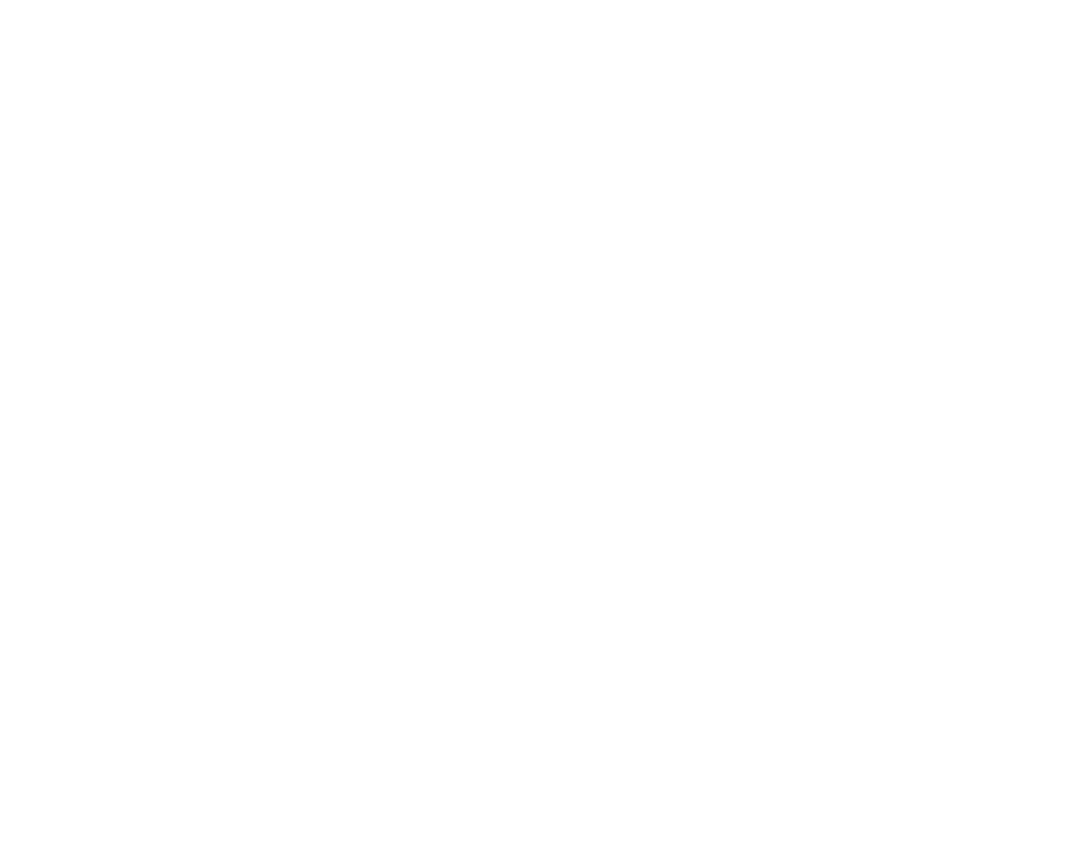
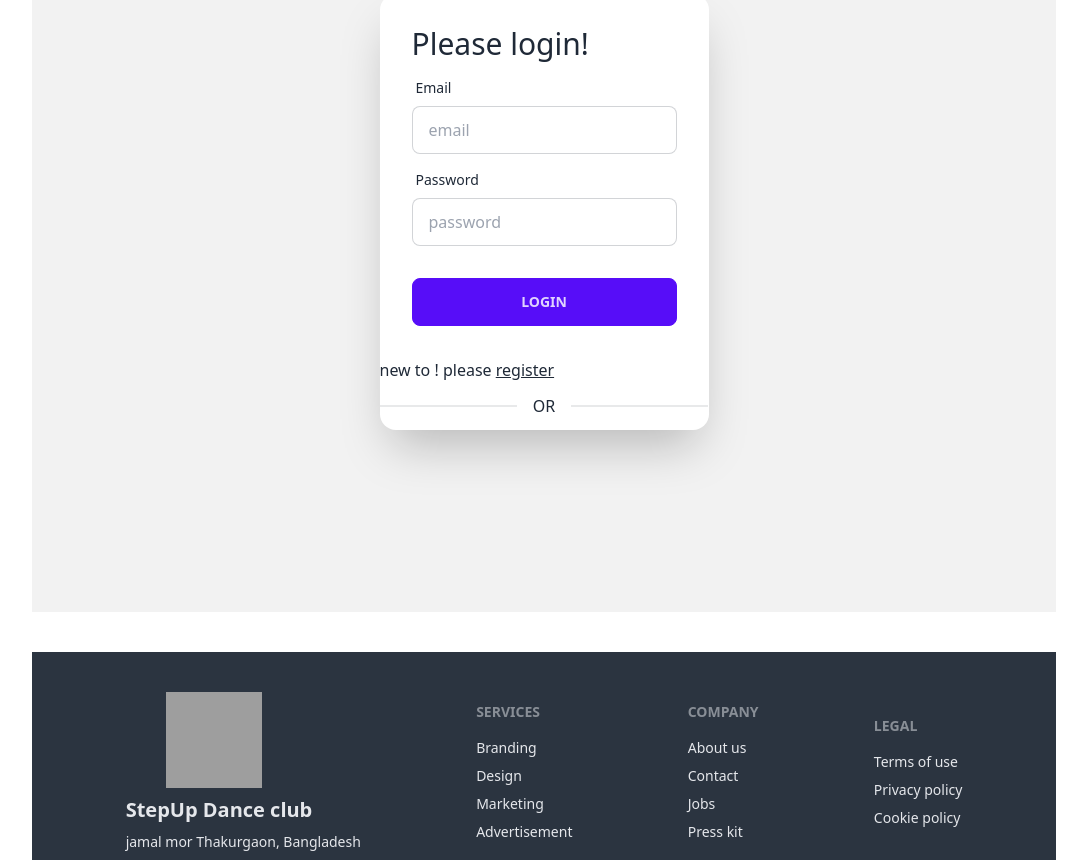
Before and after one commit to Ditul-Roy/stepup-dance-client, a React (Vite) app: page /login in a window 1280 px wide. Before the commit this address had no page. Shown: the part 260-1120 px from the top of the page, without its empty margins (96-1183 px from the left). Before the commit the page ends 800 px from the top, so only its background shows below. Built offline with nearby package versions, Linux system fonts and the light colour scheme; grey boxes are pictures that could not be loaded.

Commit message:
login and registration form added

```diff
--- a/src/pages/Shared/Footer/Footer.jsx
+++ b/src/pages/Shared/Footer/Footer.jsx
@@ -6,11 +6,11 @@
         <footer className="footer footer-center p-10 bg-neutral text-neutral-content mt-10">
             <div className='footer text-gray-200'>
                 <div>
-                    <img className='h-24 w-24' src="https://i.ibb.co/q7dgC9w/pngegg-8.png" alt="" />
-                    <p className="font-bold text-xl">
+                    <img className='h-24 w-24 lg:ms-10' src="https://i.ibb.co/q7dgC9w/pngegg-8.png" alt="" />
+                    <p className="font-bold text-xl text-center">
                         StepUp Dance club
                     </p>
-                    <p>Providing reliable tech since 1992</p>
+                    <p>jamal mor Thakurgaon, Bangladesh</p>
                 </div>
                 <div>
                     <span className="footer-title">Services</span>
--- a/src/pages/Shared/Navbar/Navbar.jsx
+++ b/src/pages/Shared/Navbar/Navbar.jsx
@@ -9,6 +9,7 @@
         <li><Link to='/'>classes</Link></li>
         <li><Link to='/'>dashboard</Link></li>
         <li><Link to='/'>profile</Link></li>
+        <li><Link to='/login'>log in</Link></li>
     </>
     return (
         <div className="navbar bg-black bg-opacity-40 text-white uppercase">
--- /dev/null
+++ b/src/pages/Shared/login/Login/Login.jsx
@@ -0,0 +1,35 @@
+import React from 'react';
+import { Link } from 'react-router-dom';
+
+const Login = () => {
+    return (
+        <div className="hero min-h-screen bg-base-200">
+            <div className="hero-content">
+                <div className="card flex-shrink-0 w-full max-w-sm shadow-2xl bg-base-100">
+                    <div className="card-body">
+                        <h1 className='text-3xl text-bold'>Please login!</h1>
+                        <div className="form-control">
+                            <label className="label">
+                                <span className="label-text">Email</span>
+                            </label>
+                            <input type="text" placeholder="email" className="input input-bordered" />
+                        </div>
+                        <div className="form-control">
+                            <label className="label">
+                                <span className="label-text">Password</span>
+                            </label>
+                            <input type="text" placeholder="password" className="input input-bordered" />
+                        </div>
+                        <div className="form-control mt-6">
+                            <button className="btn btn-primary">Login</button>
+                        </div>
+                    </div>
+                    <p>new to ! please <Link className='underline' to='/register'>register</Link></p>
+                    <div className='divider'>OR</div>
+                </div>
+            </div>
+        </div>
+    );
+};
+
+export default Login;
--- /dev/null
+++ b/src/pages/Shared/login/Register/Register.jsx
@@ -0,0 +1,53 @@
+import React from 'react';
+import { Link } from 'react-router-dom';
+
+const Register = () => {
+    return (
+        <div className="hero min-h-screen bg-base-200">
+            <div className="hero-content">
+                <div className="card flex-shrink-0 w-full max-w-sm shadow-2xl bg-base-100">
+                    <div className="card-body">
+                        <h1 className='text-3xl text-bold'>Please Register!</h1>
+                        <div className="form-control">
+                            <label className="label">
+                                <span className="label-text">Name</span>
+                            </label>
+                            <input type="text" placeholder="name" className="input input-bordered" />
+                        </div>
+                        <div className="form-control">
+                            <label className="label">
+                                <span className="label-text">Email</span>
+                            </label>
+                            <input type="email" placeholder="email" className="input input-bordered" />
+                        </div>
+                        <div className="form-control">
+                            <label className="label">
+                                <span className="label-text">Password</span>
+                            </label>
+                            <input type="password" placeholder="password" className="input input-bordered" />
+                        </div>
+                        <div className="form-control">
+                            <label className="label">
+                                <span className="label-text">Confirm Password</span>
+                            </label>
+                            <input type="password" placeholder="confirm password" className="input input-bordered" />
+                        </div>
+                        <div className="form-control">
+                            <label className="label">
+                                <span className="label-text">PhotoURL</span>
+                            </label>
+                            <input type="text" placeholder="photoURL" className="input input-bordered" />
+                        </div>
+                        <div className="form-control mt-6">
+                            <button className="btn btn-primary">Login</button>
+                        </div>
+                    </div>
+                    <p>Already have an acoount ! please <Link className='underline' to='/login'>login</Link></p>
+
+                </div>
+            </div>
+        </div>
+    );
+};
+
+export default Register;
```
Also changed, not shown: src/route/router.jsx (+10 -0 lines).
